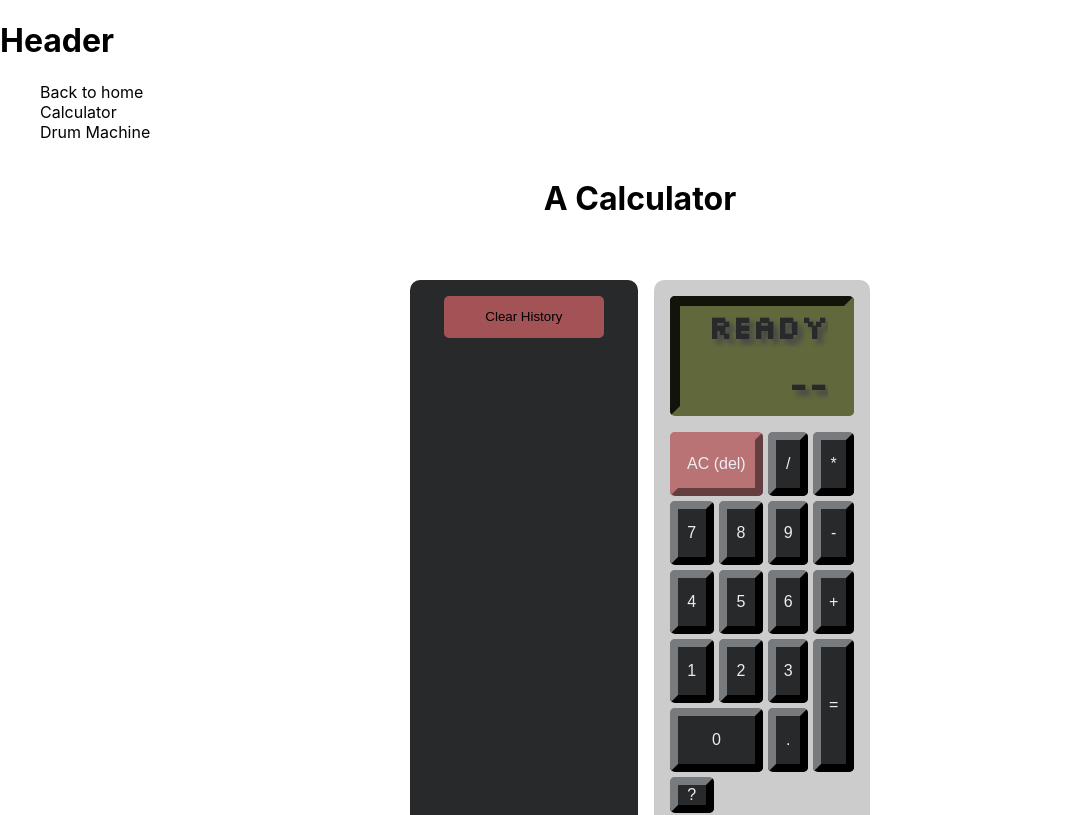
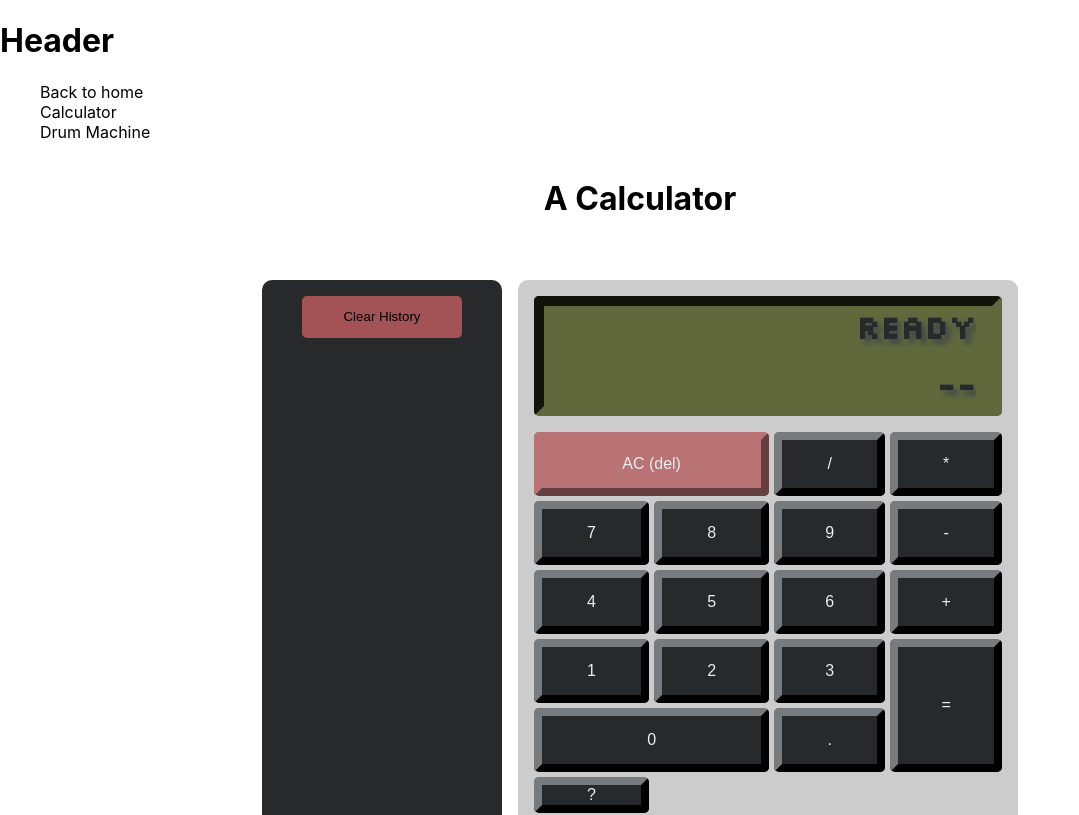
Before and after one commit to nic-vo/nv-portfolio, a Next.js app: page /fcc/Calculator in a window 1280 px wide. Shown: the top 815 px of the page, without its empty margins (0-1079 px from the left). Built offline with nearby package versions, Linux system fonts and the light colour scheme.

Commit message:
Move calculator section styling to the global layout component

```diff
--- a/components/fcc/calculator/CalculatorComp.js
+++ b/components/fcc/calculator/CalculatorComp.js
@@ -249,8 +249,8 @@ const CalculatorComp = () => {
 
 	return (<>
 		<h1>A{splode ? "n Exploding " : " "}Calculator</h1>
-		<section>
-			<div className={calcStyles.container} tabIndex={0} onKeyDown={keyDownHandler}>
+		<section className={calcStyles.container} tabIndex={0} onKeyDown={keyDownHandler}>
+
 			<div className={calcStyles.calculator} style={{ backgroundColor: `${splode ? "#707070" : "#CCCCCC"}` }}>
 				<div className={calcStyles.screen}>
 					<p>{entire !== "" ? entire : "Ready"}</p>
@@ -284,7 +284,6 @@ const CalculatorComp = () => {
 				</div>
 			</div>
 			<History history={history} pickHistory={pickHistory} clearHistory={clearHistory} oldAllowed={oldAllowed} />
-			</div>
 		</section>
 	</>);
 };
```
Lines whose indentation alone changed are shown as unchanged.
